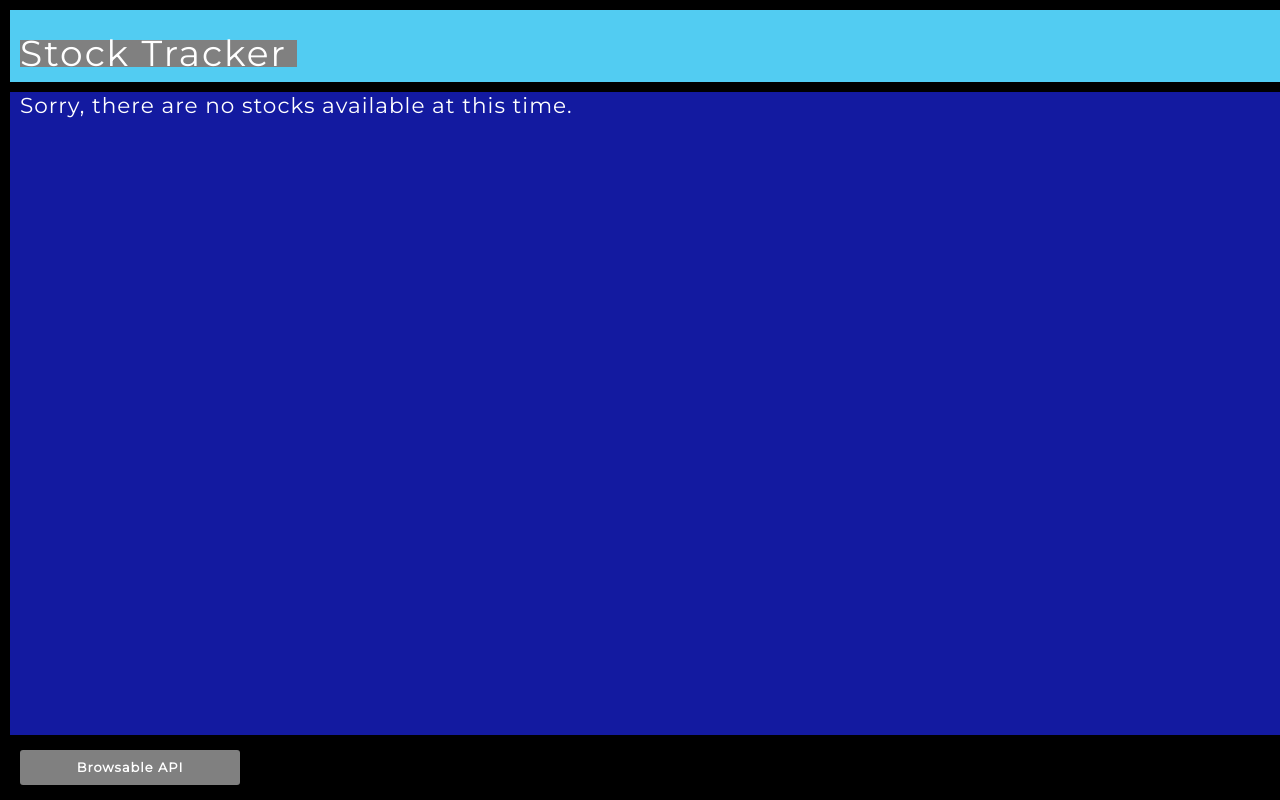
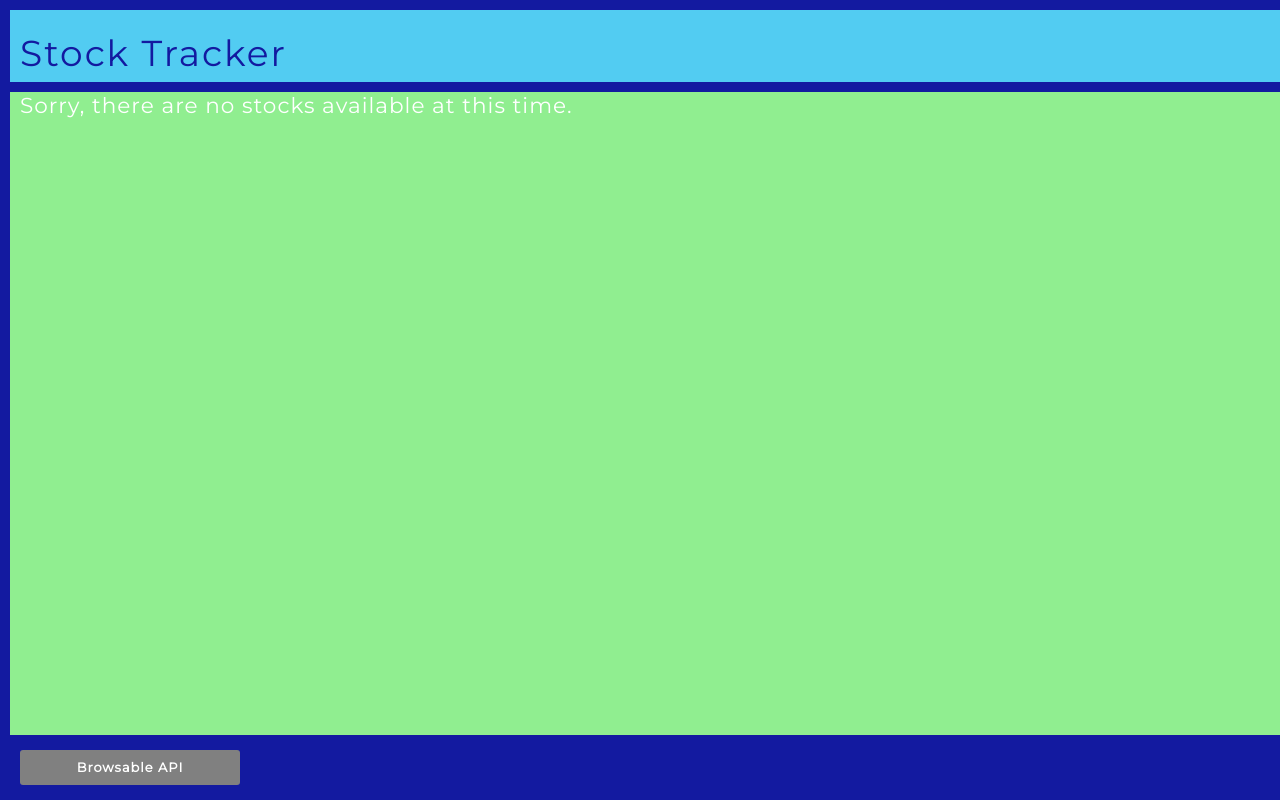
Before and after one commit to chrisbrickey/equity-portfolio, a Django app: page / in a window 1280 px wide. Run offline with Django 3.2, Linux system fonts and the light colour scheme; data that the repository does not hold is empty.

Commit message:
make links open new tabs; incorporate NYSE-like color scheme

```diff
--- a/stocktracker/tracker_app/static/stocks/style.css
+++ b/stocktracker/tracker_app/static/stocks/style.css
@@ -68,11 +68,13 @@ table {
 
 /*beginning of custom CSS*/
 
-/* $exchange-blue: #52CCF2;
-$exchange-purple: #131AA0; */
+/*
+$exchange-blue: #52CCF2;
+$exchange-purple: #131AA0;
+*/
 
 main {
-  background-color: black;
+  background-color: #131AA0;
   width: 100%;
   height: 100vh;
   overflow-y: auto;
@@ -92,6 +94,7 @@ main {
 h1 {
   font-size: 2.5em;
   letter-spacing: 2px;
+  color: #131AA0;
 }
 
 h2 {
@@ -131,14 +134,14 @@ h6 {
 }
 
 #headline {
-  background-color: gray;
+  /* background-color: pink; */
   margin: 20px 10px 5px 0px;
   padding: 5px 10px 5px 0px;
   display: flex;
 }
 
 #landingPage {
-  background-color: #131AA0;
+  background-color: lightgreen;
   width: 100%;
   margin: 0px 10px 0px 10px;
   padding: 5px 10px 5px 10px;
--- a/stocktracker/tracker_app/templates/stocks/index.html
+++ b/stocktracker/tracker_app/templates/stocks/index.html
@@ -50,7 +50,7 @@
         <section id="footer">
 
             <div id="footline">
-                <h6><a href="/api/">Browsable API</a></h6>
+                <h6><a href="/api/" target="_blank">Browsable API</a></h6>
             </div>
 
             <div class="padding"></div>
```
